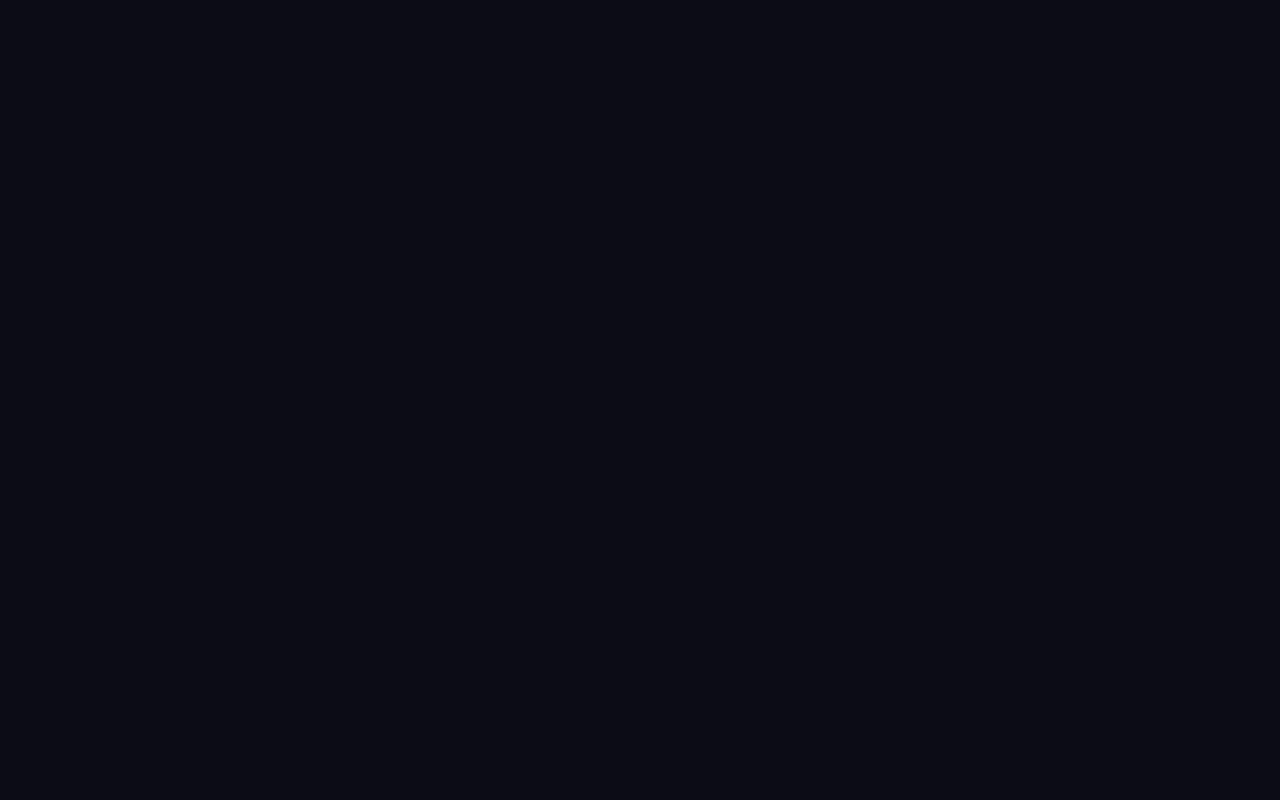
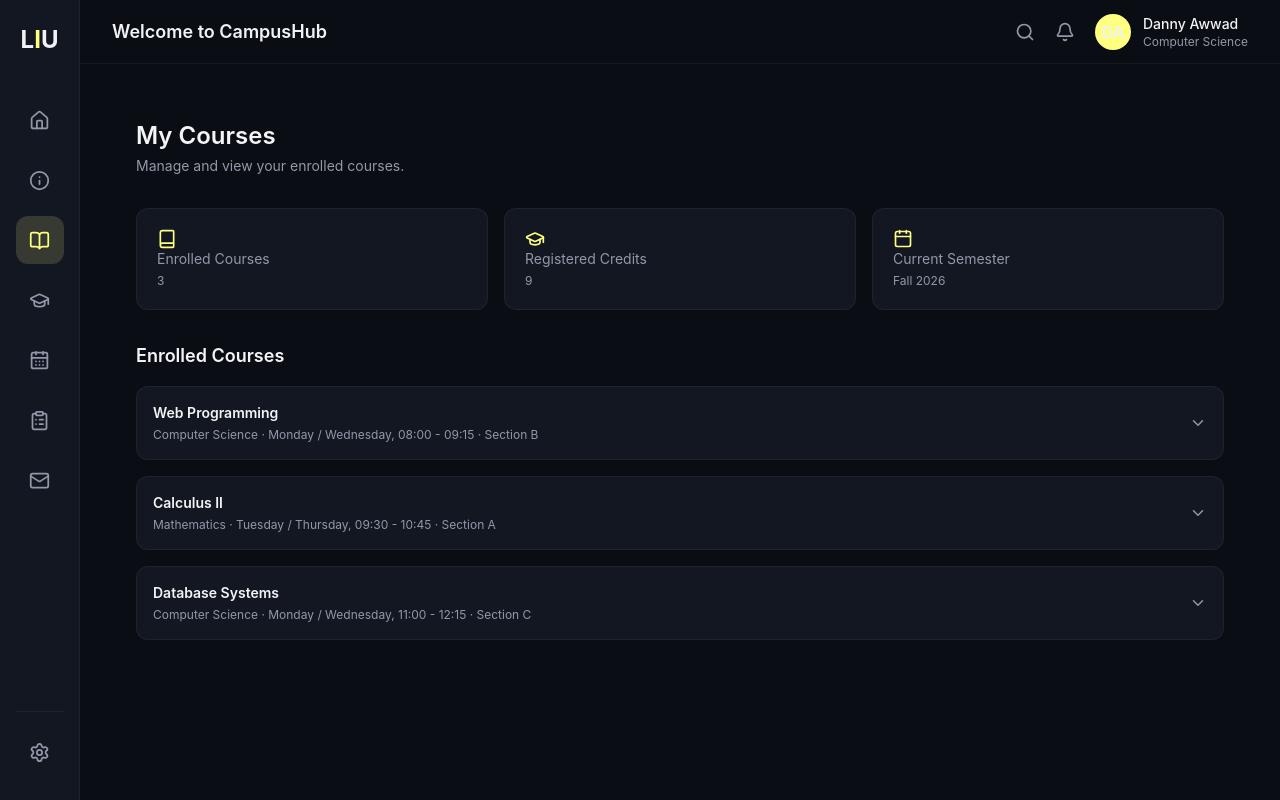
Before and after one commit to DannyAwwad/WebAdvanced, a React (Vite) app: page /courses in a window 1280 px wide. Before the commit this address had no page. Built offline with nearby package versions, Linux system fonts and the light colour scheme.

Commit message:
added courses page

```diff
--- a/src/App.jsx
+++ b/src/App.jsx
@@ -3,6 +3,7 @@ import MainLayout from './layouts/MainLayout'
 import Home from './pages/Home'
 import About from './pages/About'
 import Contact from './pages/Contact'
+import Courses from './pages/Courses'
 
 function App() {
   return (
@@ -12,6 +13,7 @@ function App() {
           <Route path="/" element={<Home />} />
           <Route path="/about" element={<About />} />
           <Route path="/contact" element={<Contact />} />
+          <Route path="/courses" element={<Courses />} />
         </Route>
       </Routes>
     </BrowserRouter>
--- /dev/null
+++ b/src/components/common/CourseCard.jsx
@@ -0,0 +1,74 @@
+import { useState } from "react";
+import { ChevronDown } from "lucide-react";
+
+function CourseCard({ course }) {
+    const [expanded, setExpanded] = useState(false);
+
+    const {
+        title,
+        major,
+        credits,
+        status,
+        instructor,
+        sched,
+        room,
+        section
+    } = course;
+
+    return (
+        <div className="bg-surface border border-white/5 rounded-xl p-4">
+
+            {/* Main row */}
+            <div
+                className="flex items-center justify-between cursor-pointer"
+                onClick={() => setExpanded(!expanded)}
+            >
+                <div>
+                    <p className="text-sm font-semibold text-gray-100">
+                        {title}
+                    </p>
+
+                    <p className="text-xs text-muted mt-1">
+                        {major} · {sched} · Section {section}
+                    </p>
+                </div>
+
+                <ChevronDown
+                    size={18}
+                    className={`text-muted transition-transform duration-200 ${
+                        expanded ? "rotate-180" : ""
+                    }`}
+                />
+            </div>
+
+            {/* Expanded details */}
+            {expanded && (
+                <div className="border-t border-white/5 mt-4 pt-4 grid grid-cols-2 gap-4">
+
+                    <div>
+                        <p className="text-xs text-muted">Status</p>
+                        <p className="text-sm text-gray-200 mt-1">{status}</p>
+                    </div>
+
+                    <div>
+                        <p className="text-xs text-muted">Instructor</p>
+                        <p className="text-sm text-gray-200 mt-1">{instructor}</p>
+                    </div>
+
+                    <div>
+                        <p className="text-xs text-muted">Schedule</p>
+                        <p className="text-sm text-gray-200 mt-1">{sched}</p>
+                    </div>
+
+                    <div>
+                        <p className="text-xs text-muted">Room</p>
+                        <p className="text-sm text-gray-200 mt-1">{room}</p>
+                    </div>
+
+                </div>
+            )}
+        </div>
+    );
+}
+
+export default CourseCard;
--- /dev/null
+++ b/src/components/common/SemesterCourseStatsCard.jsx
@@ -0,0 +1,18 @@
+function SemesterCourseStatsCard ({title, val, icon : Icon})
+{
+	return (
+		<div className="bg-surface border border-white/5 rounded-xl p-5">
+			{Icon && <Icon size={20} className="text-accent" />}
+			<p className="text-sm text-muted">
+				{title}
+			</p>
+			{val !== undefined && val !== null && (
+				<p className="text-xs text-muted mt-1">
+					{val}
+				</p>
+			)}
+		</div>
+	);
+}
+
+export default SemesterCourseStatsCard;
--- /dev/null
+++ b/src/data/courses.json
@@ -0,0 +1,41 @@
+{
+  "semester": "Fall 2026",
+  "courses": [
+    {
+      "id": 1,
+      "title": "Web Programming",
+      "courseCode": "CSCI426",
+      "major": "Computer Science",
+      "credits": 3,
+      "status": "Enrolled",
+      "instructor": "Dr. John Smith",
+      "sched": "Monday / Wednesday, 08:00 - 09:15",
+      "room": "302-A",
+      "section": "B"
+    },
+    {
+      "id": 2,
+      "title": "Calculus II",
+      "courseCode": "MATH201",
+      "major": "Mathematics",
+      "credits": 3,
+      "status": "Enrolled",
+      "instructor": "Dr. Jane Doe",
+      "sched": "Tuesday / Thursday, 09:30 - 10:45",
+      "room": "105-F",
+      "section": "A"
+    },
+    {
+      "id": 3,
+      "title": "Database Systems",
+      "courseCode": "CSCI315",
+      "major": "Computer Science",
+      "credits": 3,
+      "status": "Enrolled",
+      "instructor": "Dr. Alex Brown",
+      "sched": "Monday / Wednesday, 11:00 - 12:15",
+      "room": "204-C",
+      "section": "C"
+    }
+  ]
+}
--- a/src/pages/Contact.jsx
+++ b/src/pages/Contact.jsx
@@ -211,7 +211,7 @@ function Contact() {
                     </label>
                     <input
                       type="text"
-                      name="StudentID"
+                      name="studentID"
                       value={formData.studentID}
                       onChange={handleChange}
                       placeholder="Enter your Student ID"
--- /dev/null
+++ b/src/pages/Courses.jsx
@@ -0,0 +1,65 @@
+import { Book, Calendar, GraduationCap } from "lucide-react";
+import CourseCard from "../components/common/CourseCard";
+import SemesterCourseStatsCard from "../components/common/SemesterCourseStatsCard";
+import coursesData from "../data/courses.json";
+
+function Courses() {
+    const courses = coursesData.courses;
+
+    return (
+        <div className="p-6 space-y-8">
+
+            {/* Page heading */}
+            <div>
+                <h1 className="text-2xl font-semibold text-gray-100">
+                    My Courses
+                </h1>
+                <p className="text-sm text-muted mt-1">
+                    Manage and view your enrolled courses.
+                </p>
+            </div>
+
+            {/* Semester statistics */}
+            <div className="grid grid-cols-1 sm:grid-cols-2 lg:grid-cols-3 gap-4">
+
+                <SemesterCourseStatsCard
+                    icon={Book}
+                    title="Enrolled Courses"
+                    val={courses.length}
+                />
+
+                <SemesterCourseStatsCard
+                    icon={GraduationCap}
+                    title="Registered Credits"
+                    val={courses.reduce((total, course) => total + course.credits, 0)}
+                />
+
+                <SemesterCourseStatsCard
+                    icon={Calendar}
+                    title="Current Semester"
+                    val={coursesData.semester}
+                />
+
+            </div>
+
+            {/* Course cards */}
+            <div>
+                <h2 className="text-lg font-semibold text-gray-100 mb-4">
+                    Enrolled Courses
+                </h2>
+
+                <div className="grid grid-cols-1 gap-4">
+                    {courses.map(course => (
+                        <CourseCard
+                            key={course.id}
+                            course={course}
+                        />
+                    ))}
+                </div>
+            </div>
+
+        </div>
+    );
+}
+
+export default Courses;
```
